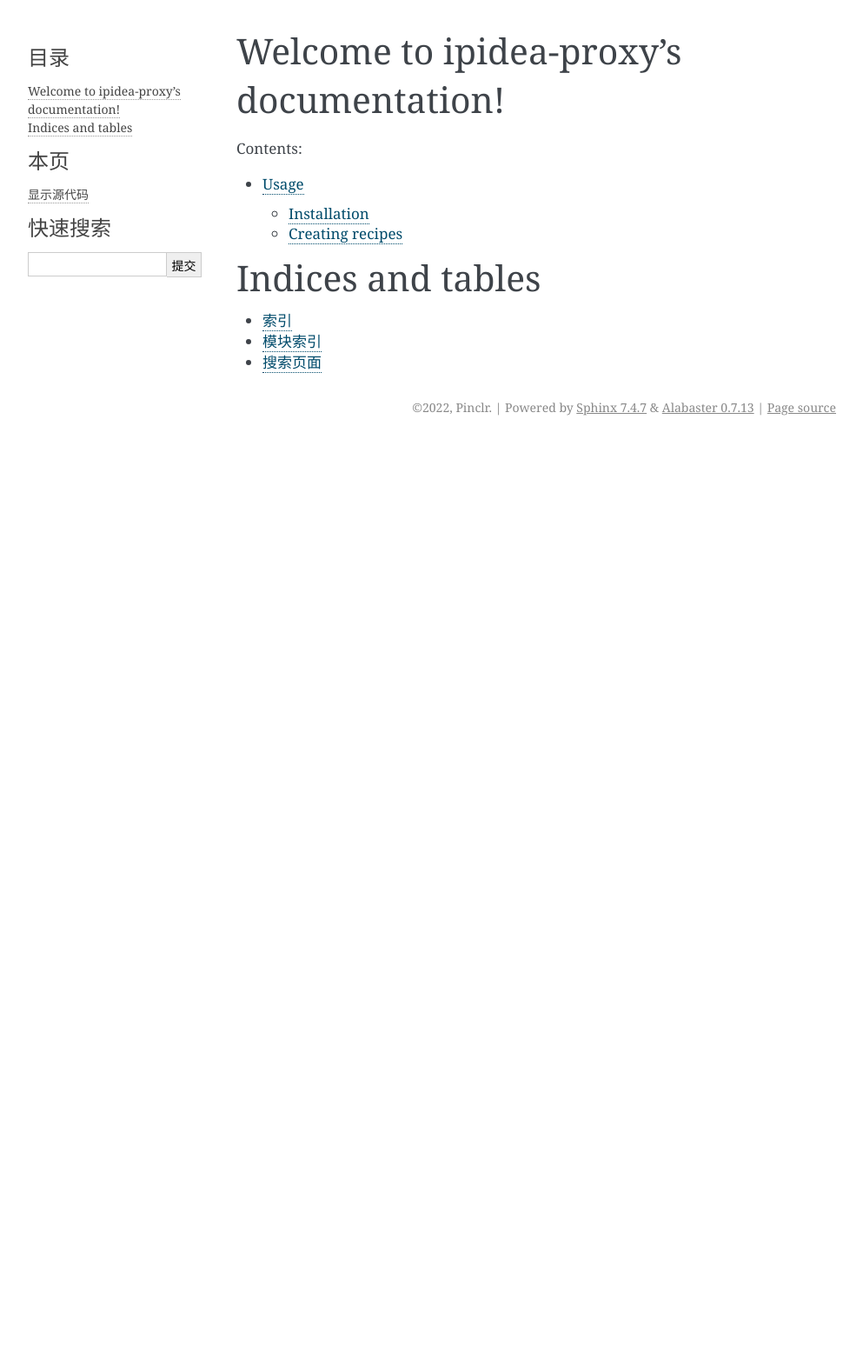
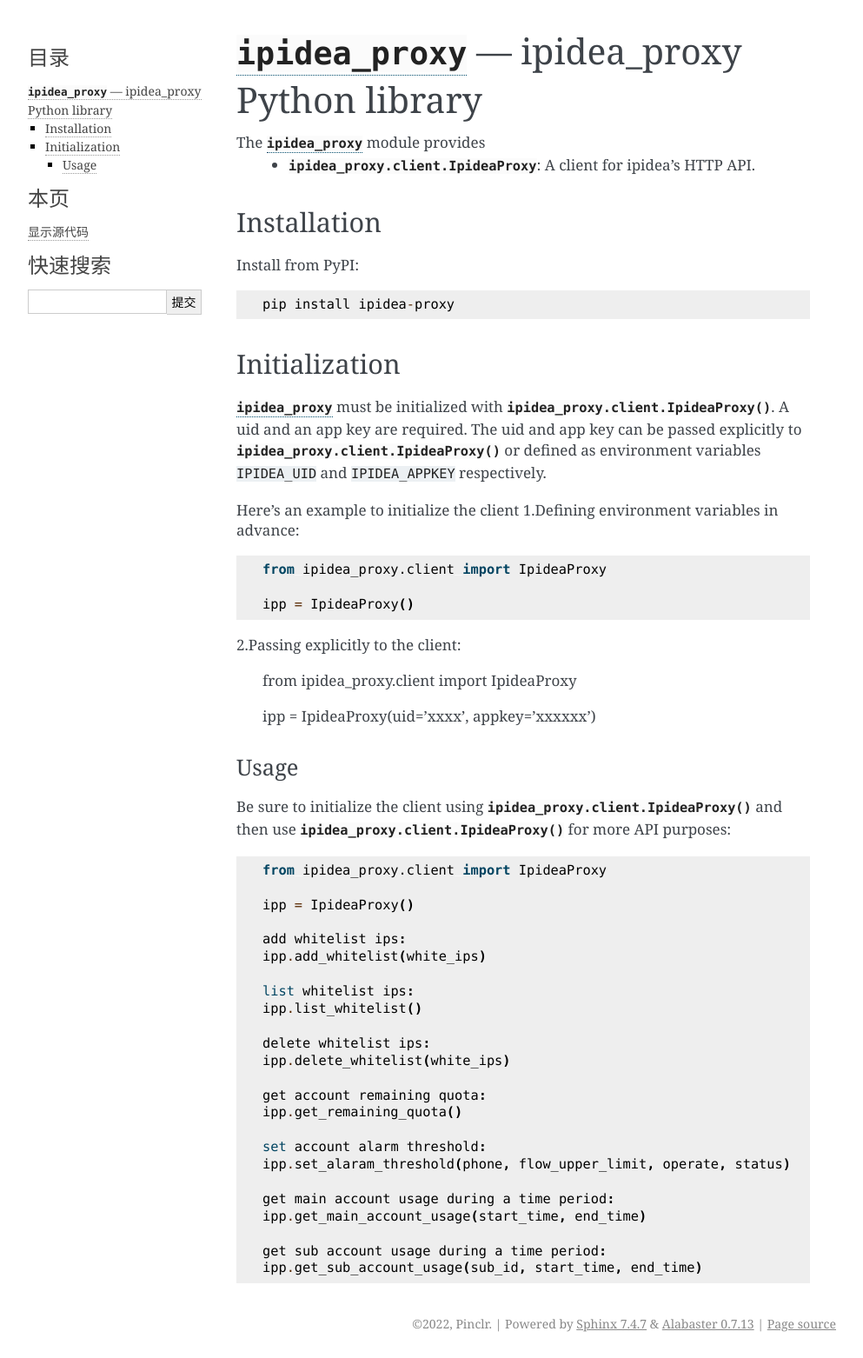
Before and after one commit to pinclr/ipidea-proxy, a Sphinx documentation site: the page built from docs/source/index.rst, in a window 1280 px wide. Shown: the whole page at 87% size, without its empty margins (148-1141 px from the left). Built offline with Sphinx 7.4.7, drawn with Linux system fonts in a browser that asks for light colours; before the commit the page ends 900 px from its top, so only the background shows below that.

Commit message:
update_rst_file

```diff
--- a/docs/source/index.rst
+++ b/docs/source/index.rst
@@ -1,22 +1,72 @@
-.. ipidea-proxy documentation master file, created by
-   sphinx-quickstart on Wed Jun 15 17:30:42 2022.
-   You can adapt this file completely to your liking, but it should at least
-   contain the root `toctree` directive.
+#########################################
+:mod:`ipidea_proxy` --- ipidea_proxy Python library
+#########################################
 
-Welcome to ipidea-proxy's documentation!
-========================================
+.. module:: ipidea_proxy
 
-.. toctree::
-   :maxdepth: 2
-   :caption: Contents:
+The :mod:`ipidea_proxy` module provides
+  - :mod:`ipidea_proxy.client.IpideaProxy`: A client for ipidea's HTTP API.
 
-   usage
+
+Installation
+============
+
+Install from PyPI::
+
+    pip install ipidea-proxy
 
 
 
-Indices and tables
-==================
+Initialization
+============
 
-* :ref:`genindex`
-* :ref:`modindex`
-* :ref:`search`
+:mod:`ipidea_proxy` must be initialized with :meth:`ipidea_proxy.client.IpideaProxy`.
+A uid and an app key are required. The uid and app key can be passed explicitly
+to :meth:`ipidea_proxy.client.IpideaProxy` or defined as environment variables
+``IPIDEA_UID`` and ``IPIDEA_APPKEY`` respectively.
+
+Here's an example to initialize the client
+1.Defining environment variables in advance::
+
+    from ipidea_proxy.client import IpideaProxy
+
+    ipp = IpideaProxy()
+
+2.Passing explicitly to the client:
+
+    from ipidea_proxy.client import IpideaProxy
+
+    ipp = IpideaProxy(uid='xxxx', appkey='xxxxxx')
+
+
+
+Usage
+~~~~~
+
+Be sure to initialize the client using :meth:`ipidea_proxy.client.IpideaProxy` and then
+use :meth:`ipidea_proxy.client.IpideaProxy` for more API purposes::
+
+    from ipidea_proxy.client import IpideaProxy
+
+    ipp = IpideaProxy()
+
+    add whitelist ips:
+    ipp.add_whitelist(white_ips)
+
+    list whitelist ips:
+    ipp.list_whitelist()
+
+    delete whitelist ips:
+    ipp.delete_whitelist(white_ips)
+
+    get account remaining quota:
+    ipp.get_remaining_quota()
+
+    set account alarm threshold:
+    ipp.set_alaram_threshold(phone, flow_upper_limit, operate, status)
+
+    get main account usage during a time period:
+    ipp.get_main_account_usage(start_time, end_time)
+
+    get sub account usage during a time period:
+    ipp.get_sub_account_usage(sub_id, start_time, end_time)
```
